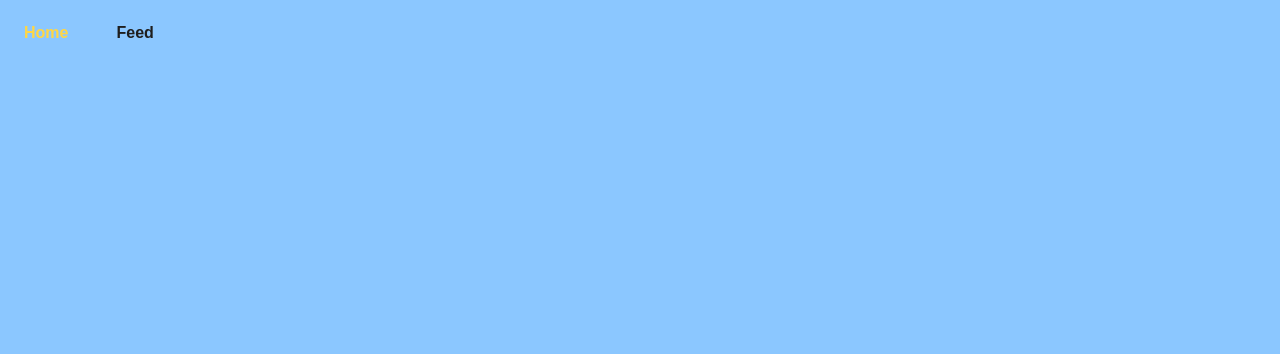
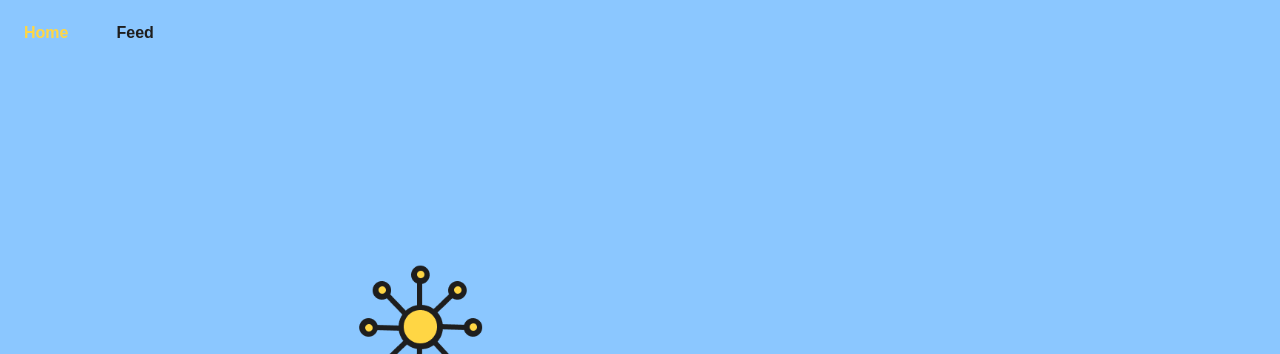
Before and after one commit to 426finalproject/finalproject, a website with bundled scripts: page index.html in a window 1280 px wide. Shown: the top 354 px of the page. Built offline with nearby package versions, Linux system fonts and the light colour scheme; files whose address does not match are found by name; a web font is replaced by a local one.

Commit message:
fcygvuhbijno

```diff
--- a/scripts/home-view.js
+++ b/scripts/home-view.js
@@ -153,7 +153,7 @@ export class HomeView {
             Health Recommendation: ${healthRecommendationsString}
             <br>
             <br>
-            Plants: ${plantsString}
+            Plants To Watch Out For: ${plantsString}
         `;
 
         day.append(day_label);
--- a/styles/feed.css
+++ b/styles/feed.css
@@ -10,7 +10,7 @@
 
 body {
     background-color: var(--background);
-    background-image: url('/finalproject/forecast-screen.png');
+    background-image: url('../forecast-screen.png');
     background-size: cover;
     background-position: center center;
     background-attachment: fixed;
--- a/styles/home.css
+++ b/styles/home.css
@@ -10,7 +10,7 @@
 
 body {
     background-color: var(--background);
-    background-image: url('finalproject/welcome-screen.png');
+    background-image: url('../welcome-screen.png');
     background-size: cover;
     background-position: center center;
     background-attachment: fixed;
```
